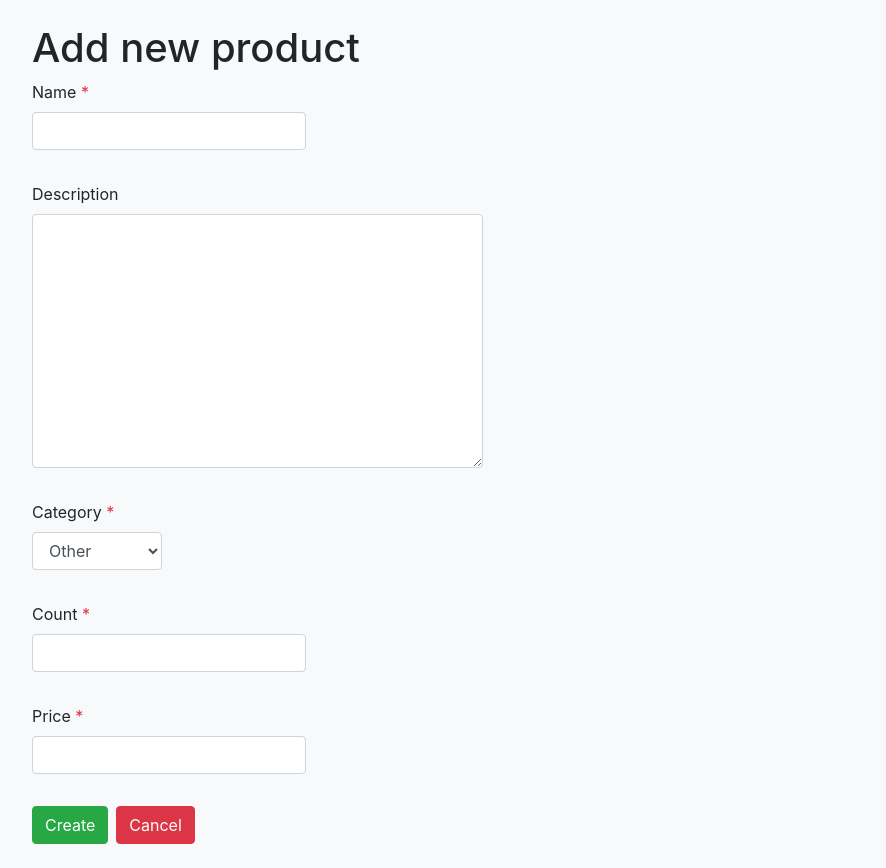
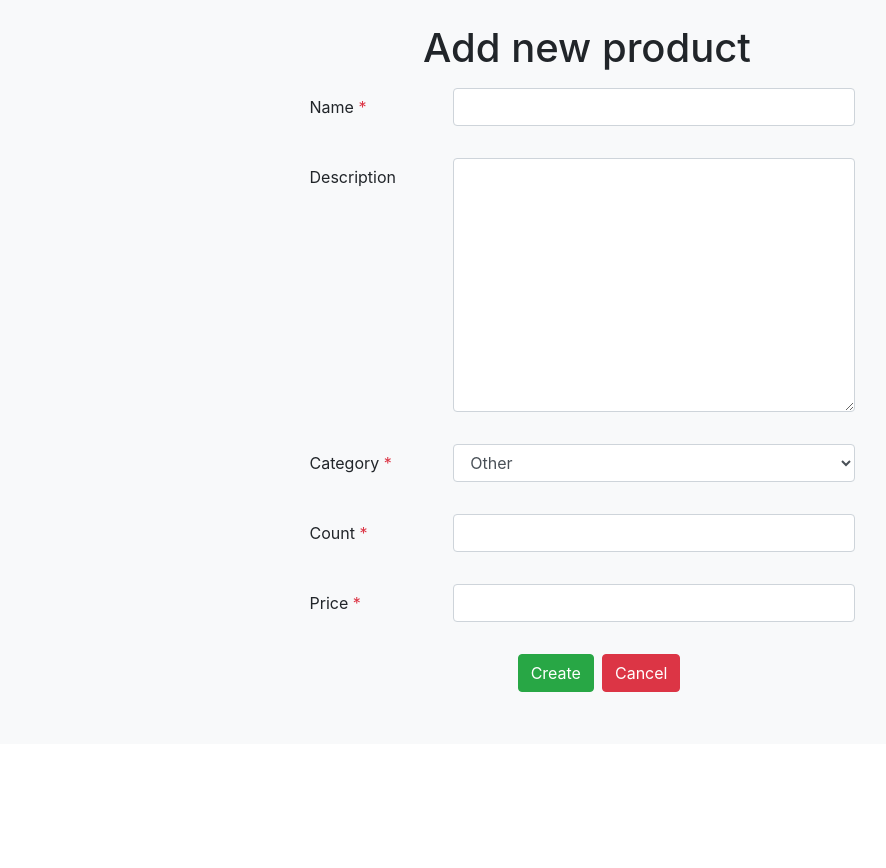
Before and after one commit to arti17/eshop, a Django app: page /create/ in a window 1280 px wide. Shown: the part 56-924 px from the top of the page, without its empty margins (53-939 px from the left). After the commit the page ends 748 px from the top, so only its background shows below. Run offline with Django 3.2, Linux system fonts and the light colour scheme; some libraries are stand-ins or nearby versions.

Commit message:
Change webform styles

```diff
--- a/eshop/webapp/templates/create.html
+++ b/eshop/webapp/templates/create.html
@@ -3,8 +3,8 @@
 {% block title %}Create product{% endblock %}
 
 {% block body %}
-    <h1 class="center">Add new product</h1>
-    <form class="col s12" action="/create/" method="POST">
+    <h1 class="text-center mb-3">Add new product</h1>
+    <form action="/create/" method="POST">
 
         {% include 'partial/product_form.html' with btn_text='Create' %}
 
--- a/eshop/webapp/templates/index.html
+++ b/eshop/webapp/templates/index.html
@@ -10,8 +10,8 @@
             <thead class="thead-light">
             <tr>
                 <th scope="col">Product</th>
-                <th scope="col">Description</th>
                 <th scope="col">Category</th>
+                <th scope="col">Price</th>
                 <th scope="col">Actions</th>
             </tr>
             </thead>
@@ -19,8 +19,8 @@
             {% for product in products %}
                 <tr>
                     <th class="align-middle">{{ product.name }}</th>
-                    <td class="align-middle">{{ product.description }}</td>
                     <td class="align-middle">{{ product.get_category_display }}</td>
+                    <td class="align-middle">{{ product.price }}</td>
                     <td>
                         <a href="" class="text-danger font-weight-bold mb-1" data-toggle="modal"
                            data-target="#modal{{ product.pk }}">
--- a/eshop/webapp/templates/partial/product_form.html
+++ b/eshop/webapp/templates/partial/product_form.html
@@ -1,27 +1,30 @@
 {% load widget_tweaks %}
 {% csrf_token %}
 
+<div class="col6 offset-3">
     {% for field in form %}
-    <div class="row">
-        <div class="form-group">
-            <label for="">{{ field.label }}
+            <div class="form-group row">
+                <label for="" class="col-2 col-form-label">{{ field.label }}
                     {% if field.field.required %}
                         <span class="text-danger">*</span>
                     {% endif %}
                 </label>
+
+                <div class="col-6">
                     <p>{{ field|add_class:'form-control' }}</p>
+                </div>
 
                 {% for error in field.errors %}
                     <span class="text-danger">{{ error }}</span>
                 {% endfor %}
             </div>
-    </div>
     {% endfor %}
 
-<div class="row">
+    <div class="row offset-3">
         <div>
             <button class="btn btn-success mr-2" type="submit">{{ btn_text }}</button>
         </div>
         <a href="{% url 'index' %}" class="btn btn-danger">Cancel</a>
     </div>
     <br>
+</div>
--- a/eshop/webapp/templates/update.html
+++ b/eshop/webapp/templates/update.html
@@ -3,8 +3,8 @@
 {% block title %}Update product{% endblock %}
 
 {% block body %}
-    <h1 class="center">Update product</h1>
-    <form class="col s12" action="/update/{{ product.pk }}" method="POST">
+    <h1 class="text-center mb-3">Update product</h1>
+    <form action="/update/{{ product.pk }}" method="POST">
 
         {% include 'partial/product_form.html' with btn_text='Update' %}
 
```
Also changed, not shown: eshop/webapp/templates/detail.html (+0 -14 lines). Lines whose indentation alone changed are shown as unchanged.
